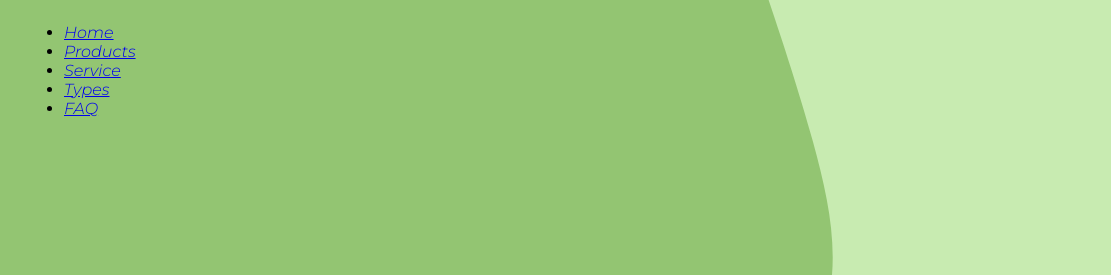
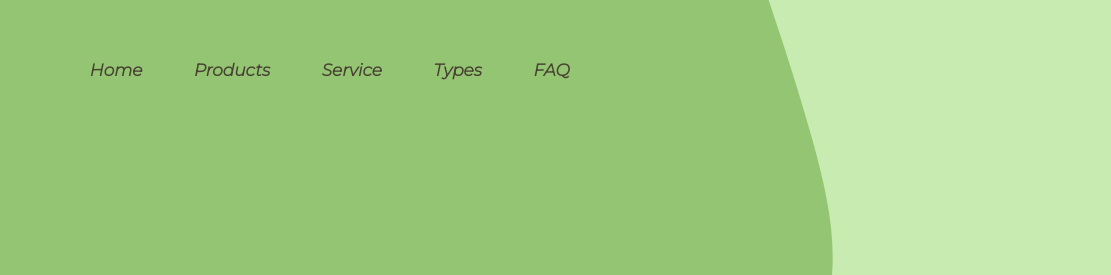
Before and after one commit to ramanmand/pista, a plain HTML site: page index.html in a window 1280 px wide. Shown: the top 275 px of the page, 0-1111 px from the left. Drawn offline with Linux system fonts and the light colour scheme.

Commit message:
nav list styling added

```diff
--- a/style.css
+++ b/style.css
@@ -25,3 +25,34 @@ nav {
   justify-content: space-between;
   align-items: center;
 }
+nav ul {
+  display: flex;
+  list-style-type: none;
+}
+nav ul li{
+  margin:0 5px;
+}
+nav ul a{
+  text-decoration: none;
+  padding: 0.3rem 1.3rem;
+  font-size: 17px;
+  font-weight: bold;
+  color: #494234;
+  position: relative;
+  z-index: 1;
+}
+nav ul a::after{
+  content: "";
+  width: 0%;
+  height: 100%;
+  position: absolute;
+  top:0;
+  left:0px;
+  border-radius: 20px;
+  background-color: #C8EBB1;
+  z-index: -1;
+  transition: 0.5s;
+}
+nav ul a:hover:after{
+  width: 100%;
+}
```
